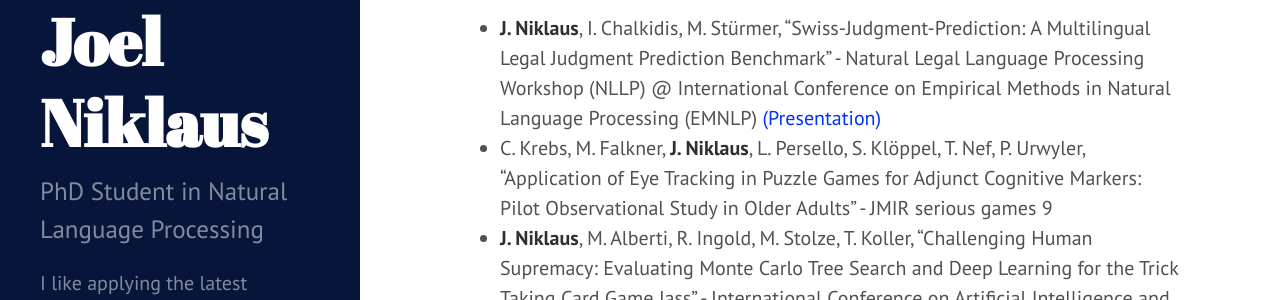
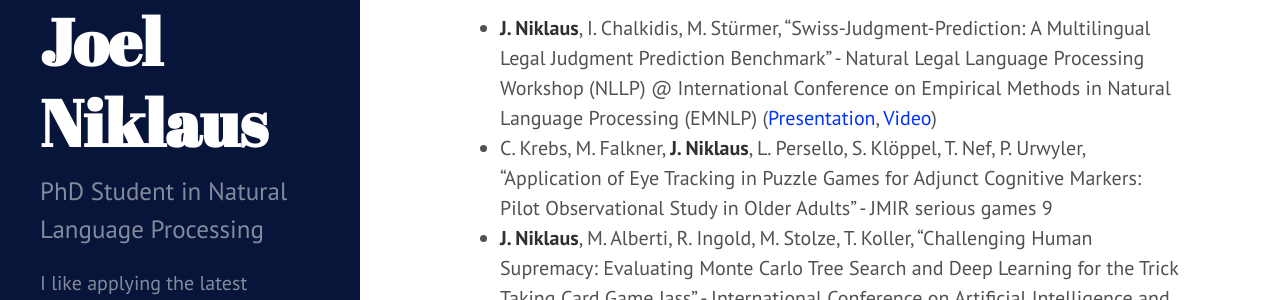
Before and after one commit to JoelNiklaus/joelniklaus.github.io, a Jekyll site: the page built from _pages/publications.md, in a window 1280 px wide and 1161 px high. Shown: the part 518-818 px from the top of the window. Built offline with Jekyll 4.4.1, drawn with Linux system fonts in a browser that asks for light colours; nearby versions of some CDN libraries; a style sheet for code colours, icons or effects is not loaded.

Commit message:
added video for publication

```diff
--- a/_pages/publications.md
+++ b/_pages/publications.md
@@ -5,7 +5,7 @@ title: Publications
 
 For a complete, up-to-date list, please find me on [Google Scholar](https://scholar.google.com/citations?user=qJ8iricAAAAJ).
 
-* **J. Niklaus**, I. Chalkidis, M. Stürmer, "Swiss-Judgment-Prediction: A Multilingual Legal Judgment Prediction Benchmark" - Natural Legal Language Processing Workshop (NLLP) @ International Conference on Empirical Methods in Natural Language Processing (EMNLP) [(Presentation)](https://drive.google.com/file/d/1p68rB4A-EmirVqjvzPnmGNUo1qTqNxUI/view?usp=sharing)
+* **J. Niklaus**, I. Chalkidis, M. Stürmer, "Swiss-Judgment-Prediction: A Multilingual Legal Judgment Prediction Benchmark" - Natural Legal Language Processing Workshop (NLLP) @ International Conference on Empirical Methods in Natural Language Processing (EMNLP) ([Presentation](https://drive.google.com/file/d/1p68rB4A-EmirVqjvzPnmGNUo1qTqNxUI/view?usp=sharing), [Video](https://youtu.be/nfGbywb2wHI))
 * C. Krebs, M. Falkner, **J. Niklaus**, L. Persello, S. Klöppel, T. Nef, P. Urwyler, "Application of Eye Tracking in Puzzle Games for Adjunct Cognitive Markers: Pilot Observational Study in Older Adults" - JMIR serious games 9
 * **J. Niklaus**, M. Alberti, R. Ingold, M. Stolze, T. Koller, "Challenging Human Supremacy: Evaluating Monte Carlo Tree Search and Deep Learning for the Trick Taking Card Game Jass" - International Conference on Artificial Intelligence and Soft Computing (ICAISC)
 * **J. Niklaus**, M. Alberti, V. Pondenkandath, R. Ingold, M. Liwicki, "Survey of Artificial Intelligence for Card Games and Its Application to the Swiss Game Jass" - 6th Swiss Conference on Data Science (SDS 2019)
```
